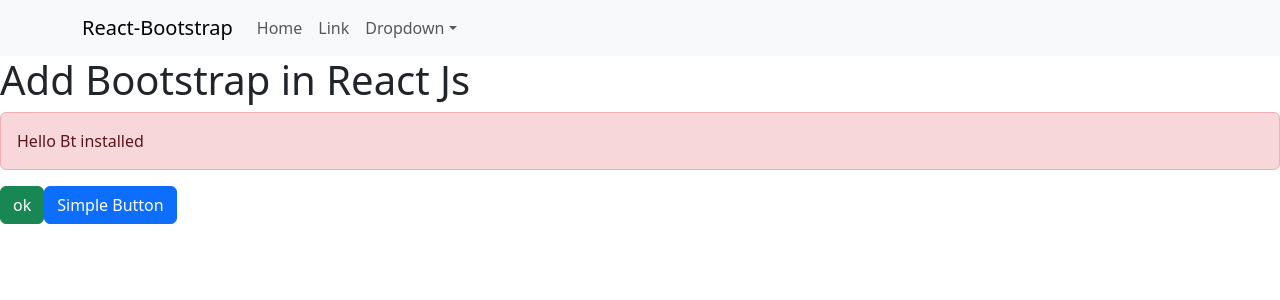
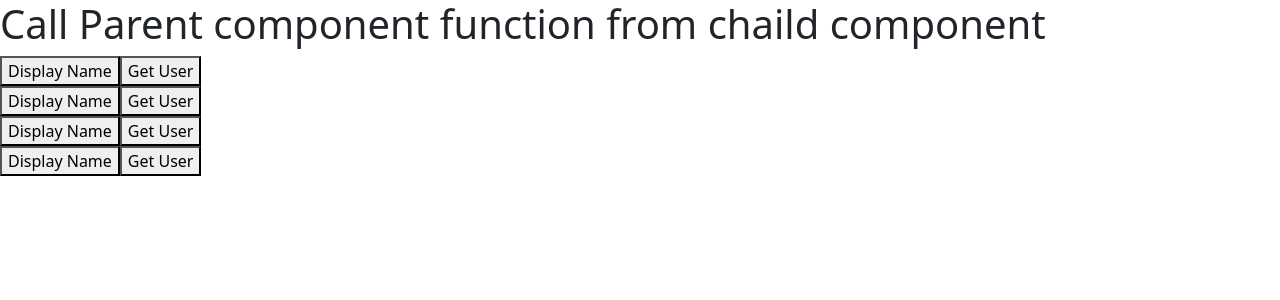
Before and after one commit to raju15022004/React_coder, a React (Vite) app in the folder react_coder/: page / in a window 1280 px wide. Shown: the top 300 px of the page. Built offline with nearby package versions, Linux system fonts and the light colour scheme.

Commit message:
User2.jsx

```diff
--- a/react_coder/src/App.jsx
+++ b/react_coder/src/App.jsx
@@ -1,37 +1,23 @@
-import {Button} from "react-bootstrap"
-import { Alert,Container,Navbar,Nav,NavDropdown } from "react-bootstrap";
+import User2 from "./User2"
+
 function App(){
+
+  const displayName=(name)=>{
+    alert(name)
+  }
+
+    const getUser=()=>{
+     alert("get user function called ")
+    }
 
   return(
   <>
-   <Navbar expand="lg" className="bg-body-tertiary">
-      <Container>
-        <Navbar.Brand href="#home">React-Bootstrap</Navbar.Brand>
-        <Navbar.Toggle aria-controls="basic-navbar-nav" />
-        <Navbar.Collapse id="basic-navbar-nav">
-          <Nav className="me-auto">
-            <Nav.Link href="#home">Home</Nav.Link>
-            <Nav.Link href="#link">Link</Nav.Link>
-            <NavDropdown title="Dropdown" id="basic-nav-dropdown">
-              <NavDropdown.Item href="#action/3.1">Action</NavDropdown.Item>
-              <NavDropdown.Item href="#action/3.2">
-                Another action
-              </NavDropdown.Item>
-              <NavDropdown.Item href="#action/3.3">Something</NavDropdown.Item>
-              <NavDropdown.Divider />
-              <NavDropdown.Item href="#action/3.4">
-                Separated link
-              </NavDropdown.Item>
-            </NavDropdown>
-          </Nav>
-        </Navbar.Collapse>
-      </Container>
-    </Navbar>
- <h1>Add Bootstrap in React Js</h1>
+  <h1>Call Parent component function from chaild component</h1>
+  <User2  displayName={displayName} name="raju" getUser={getUser}/>
+  <User2  displayName={displayName} name="raj" getUser={getUser}/>
+  <User2  displayName={displayName} name="rohit" getUser={getUser}/>
+  <User2  displayName={displayName} name="raju" getUser={getUser}/>
 
- <Alert variant="danger">Hello Bt installed</Alert>
- <Button  onClick={()=>alert("Bootstrap Button")}  variant="success">ok</Button>
- <Button onClick={()=>alert("Bootstrap Button")} variant="primary">Simple Button</Button>
   </>
   )
 }
--- /dev/null
+++ b/react_coder/src/User2.jsx
@@ -0,0 +1,10 @@
+function User2({displayName,name,getUser}){
+  return(
+    <div>
+      <button onClick={()=>displayName(name)}>Display Name</button>
+      <button onClick={()=>getUser(name)}>Get User</button>
+    </div>
+
+  )
+}
+ export default User2;
```
